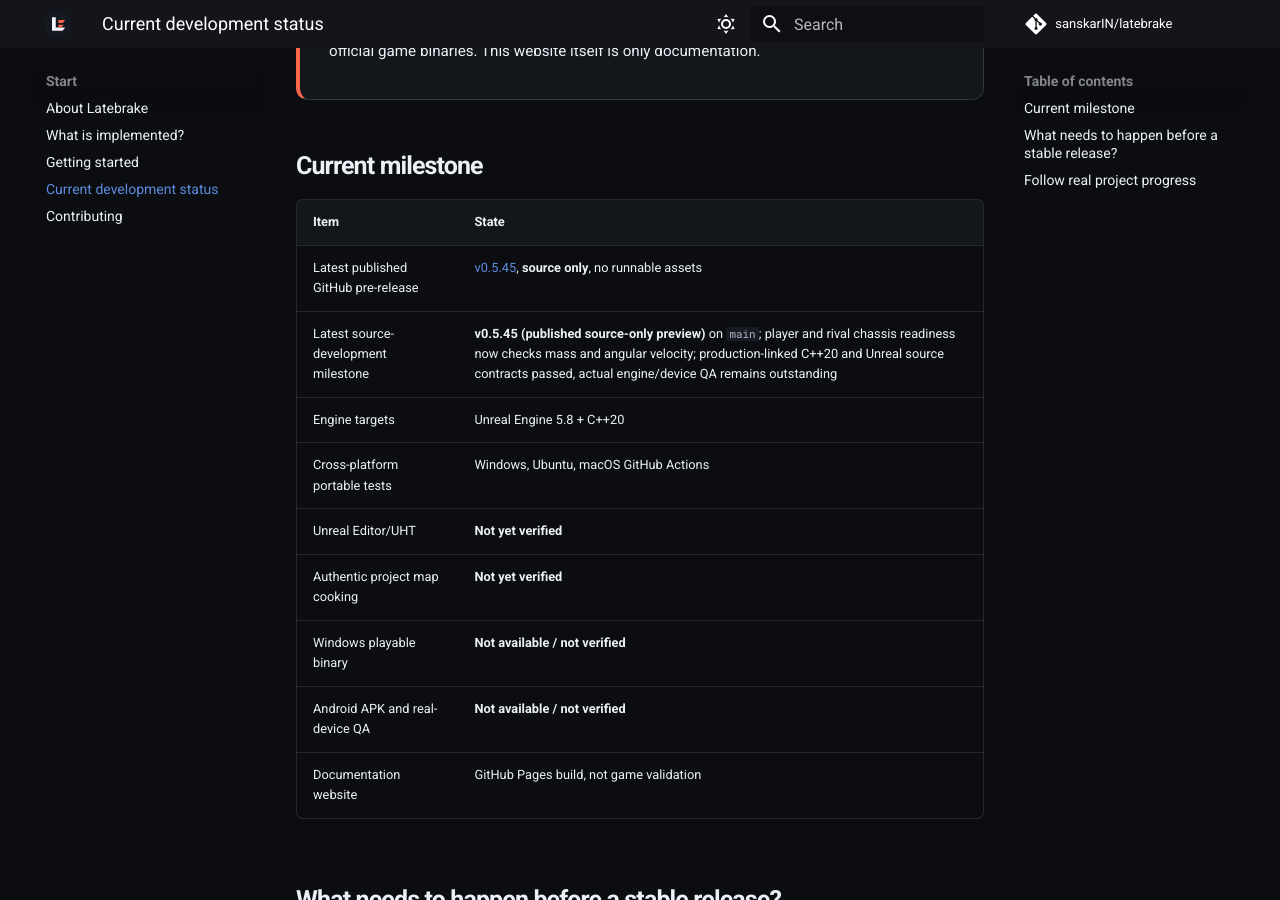
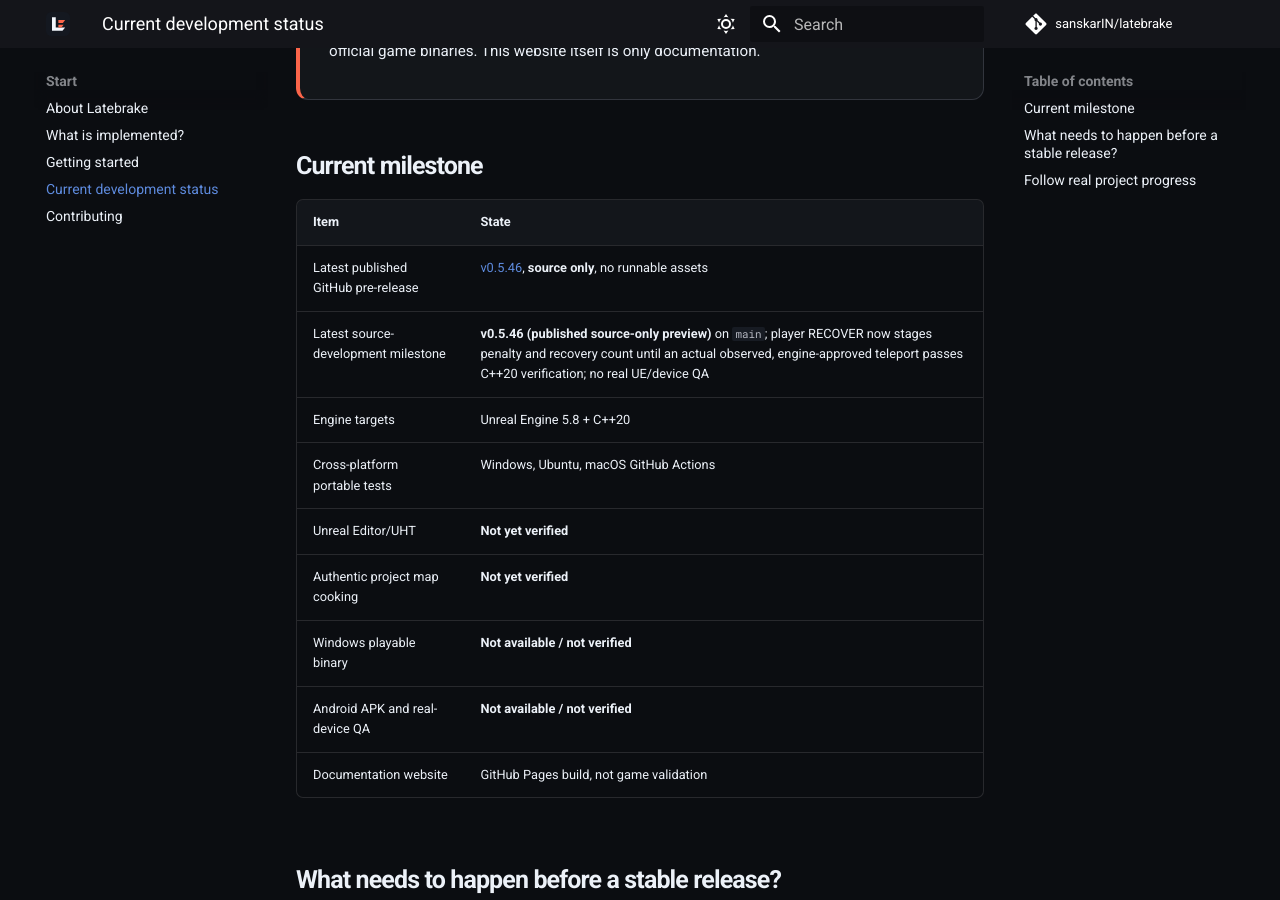
Before and after one commit to sanskarIN/latebrake, an MkDocs documentation site: the page built from docs/development-status.md, in a window 1280 px wide and 900 px high, scrolled down 308 px. Built offline with MkDocs 1.6.1 and Material for MkDocs 9.7.7, drawn with Linux system fonts in a browser that asks for light colours; comment, search, counter and statistics services are not loaded.

Commit message:
docs(status): update current published asset-free recovery source milestone

```diff
--- a/docs/development-status.md
+++ b/docs/development-status.md
@@ -9,8 +9,8 @@
 
 | Item | State |
 | --- | --- |
-| Latest published GitHub pre-release | [v0.5.45](https://github.com/sanskarIN/latebrake/releases/tag/v0.5.45), **source only**, no runnable assets |
-| Latest source-development milestone | **v0.5.45 (published source-only preview)** on `main`; player and rival chassis readiness now checks mass and angular velocity; production-linked C++20 and Unreal source contracts passed, actual engine/device QA remains outstanding |
+| Latest published GitHub pre-release | [v0.5.46](https://github.com/sanskarIN/latebrake/releases/tag/v0.5.46), **source only**, no runnable assets |
+| Latest source-development milestone | **v0.5.46 (published source-only preview)** on `main`; player RECOVER now stages penalty and recovery count until an actual observed, engine-approved teleport passes C++20 verification; no real UE/device QA |
 | Engine targets | Unreal Engine 5.8 + C++20 |
 | Cross-platform portable tests | Windows, Ubuntu, macOS GitHub Actions |
 | Unreal Editor/UHT | **Not yet verified** |
```
